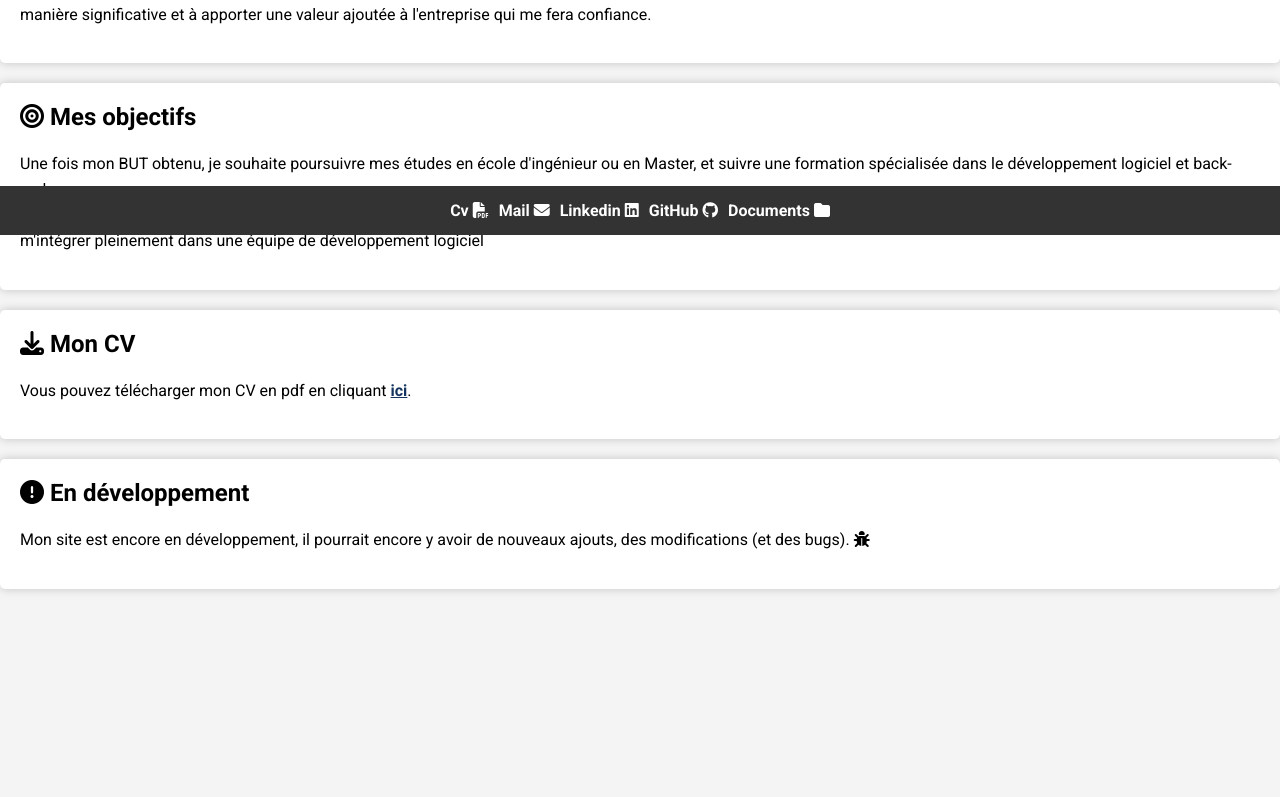
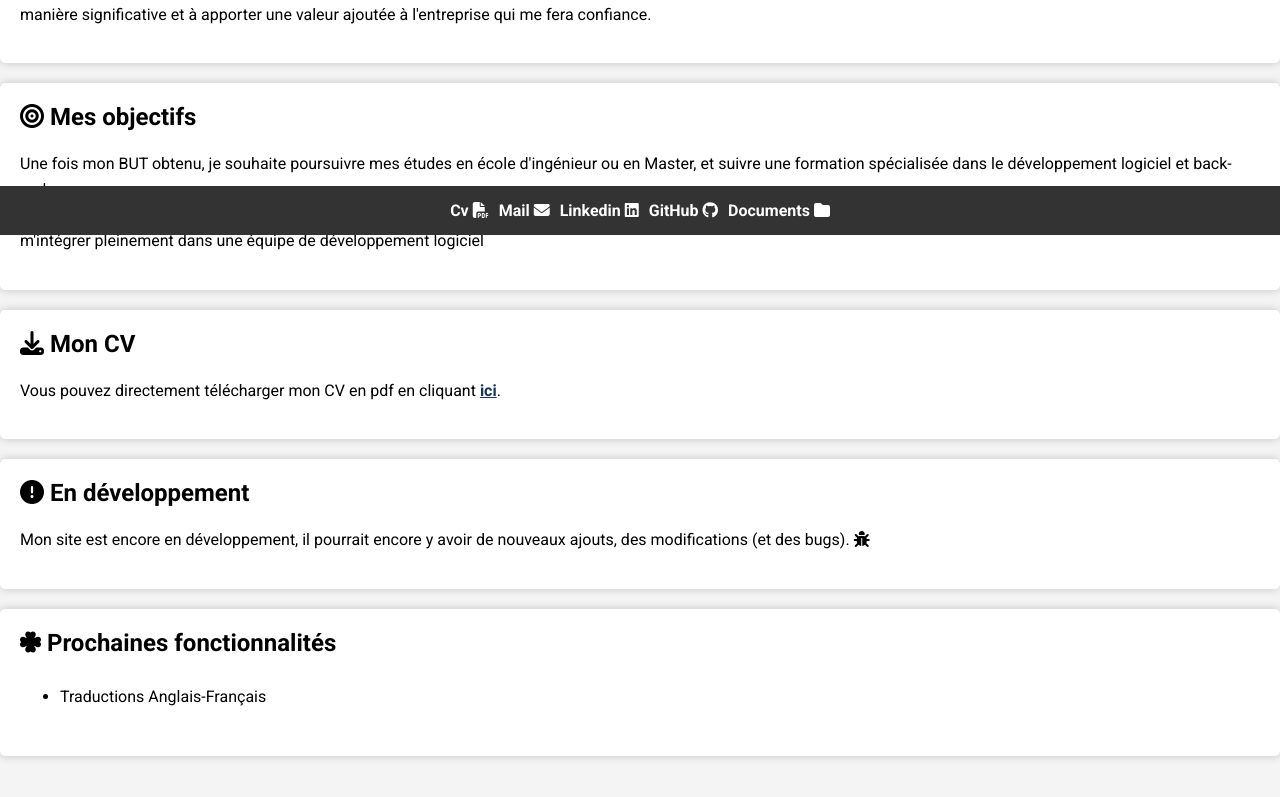
Before and after one commit to CamilleFourmaintraux/CamilleFourmaintraux.github.io, a React (Vite) app: page /#/ in a window 1280 px wide. Shown: the part 565-1362 px from the top of the page. Before the commit the page ends 1217 px from the top, so only its background shows below. Built offline with nearby package versions, Linux system fonts and the light colour scheme.

Commit message:
Add new container on introduction page for new functionalities coming soon

```diff
--- a/src/pages/Introduction.tsx
+++ b/src/pages/Introduction.tsx
@@ -53,7 +53,7 @@ export default function IntroductionPage() {
           <i className="fas fa-download"></i> Mon CV{" "}
         </h2>
         <p>
-          Vous pouvez télécharger mon CV en pdf en cliquant{" "}
+          Vous pouvez directement télécharger mon CV en pdf en cliquant{" "}
           <a href="/files/resume.pdf" target="_blank" download>
             {" "}
             ici
@@ -71,6 +71,14 @@ export default function IntroductionPage() {
           <i className="fas fa-bug"></i>
         </p>
       </div>
+      <div className="container">
+        <h2>
+          <i className="fa-solid fa-clover"></i> Prochaines fonctionnalités
+        </h2>
+        <ul>
+          <li>Traductions Anglais-Français</li>
+        </ul>
+      </div>
     </>
   );
 }
```
